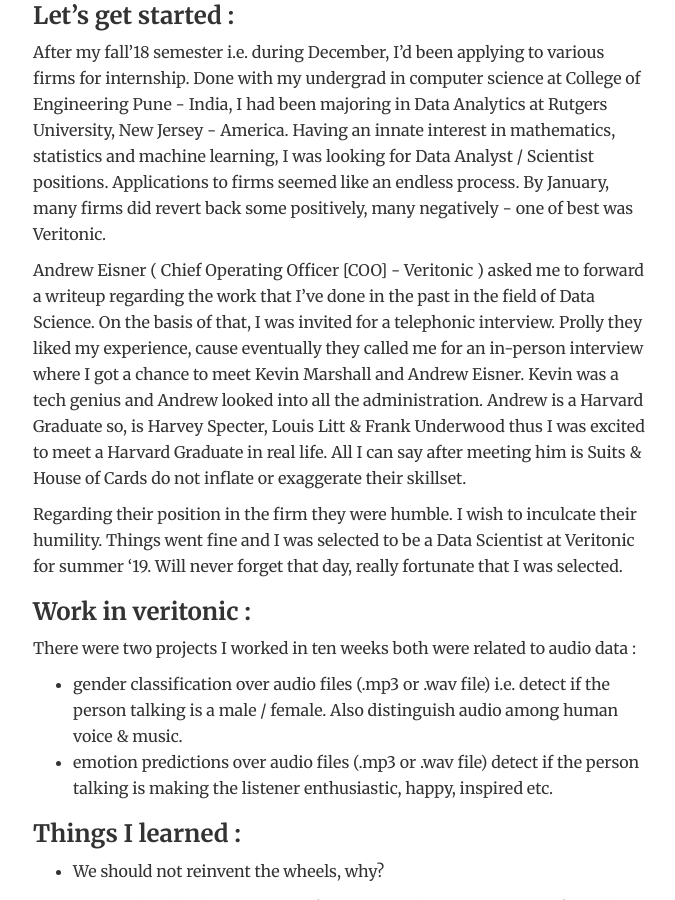
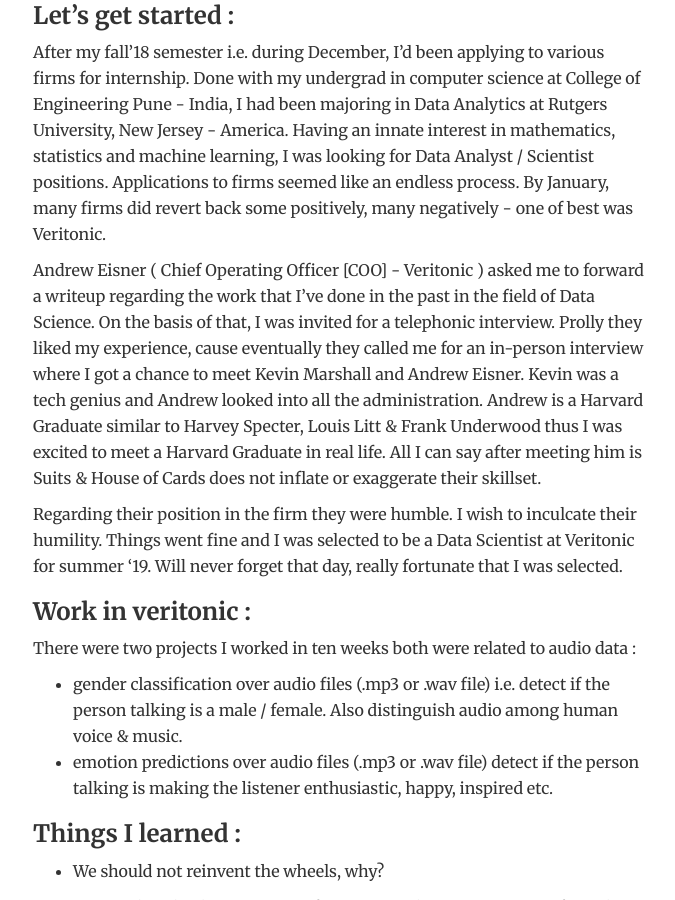
Before and after one commit to shradhit7/shradhit7.github.io, a Jekyll site: the page built from _posts/2019-08-23- Summer Internship at Veritonic.md, in a window 1280 px wide and 900 px high, scrolled down 458 px. Shown: the whole window, without its empty margins (301-976 px from the left). Built offline with Jekyll 4.4.1, drawn with Linux system fonts in a browser that asks for light colours.

Commit message:
Update 2019-08-23- Summer Internship at Veritonic.md

```diff
--- a/_posts/2019-08-23- Summer Internship at Veritonic.md
+++ b/_posts/2019-08-23- Summer Internship at Veritonic.md
@@ -11,7 +11,7 @@
 
 After my fall'18 semester i.e. during December, I'd been applying to various firms for internship. Done with my undergrad in computer science at College of Engineering Pune - India, I had been majoring in Data Analytics at Rutgers University, New Jersey - America. Having an innate interest in mathematics, statistics and machine learning, I was looking for Data Analyst / Scientist positions. Applications to firms seemed like an endless process. By January, many firms did revert back some positively, many negatively - one of best was Veritonic.
 
-Andrew Eisner ( Chief Operating Officer [COO] - Veritonic ) asked me to forward a writeup regarding the work that I've done in the past in the field of Data Science. On the basis of that, I was invited for a telephonic interview. Prolly they liked my experience, cause eventually they called me for an in-person interview where I got a chance to meet Kevin Marshall and Andrew Eisner. Kevin was a tech genius and Andrew looked into all the administration. Andrew is a Harvard Graduate so, is Harvey Specter, Louis Litt & Frank Underwood thus I was excited to meet a Harvard Graduate in real life. All I can say after meeting him is Suits & House of Cards do not inflate or exaggerate their skillset.
+Andrew Eisner ( Chief Operating Officer [COO] - Veritonic ) asked me to forward a writeup regarding the work that I've done in the past in the field of Data Science. On the basis of that, I was invited for a telephonic interview. Prolly they liked my experience, cause eventually they called me for an in-person interview where I got a chance to meet Kevin Marshall and Andrew Eisner. Kevin was a tech genius and Andrew looked into all the administration. Andrew is a Harvard Graduate similar to Harvey Specter, Louis Litt & Frank Underwood thus I was excited to meet a Harvard Graduate in real life. All I can say after meeting him is Suits & House of Cards does not inflate or exaggerate their skillset.
 
 Regarding their position in the firm they were humble. I wish to inculcate their humility. Things went fine and I was selected to be a Data Scientist at Veritonic for summer '19. Will never forget that day, really fortunate that I was selected.
 
```
